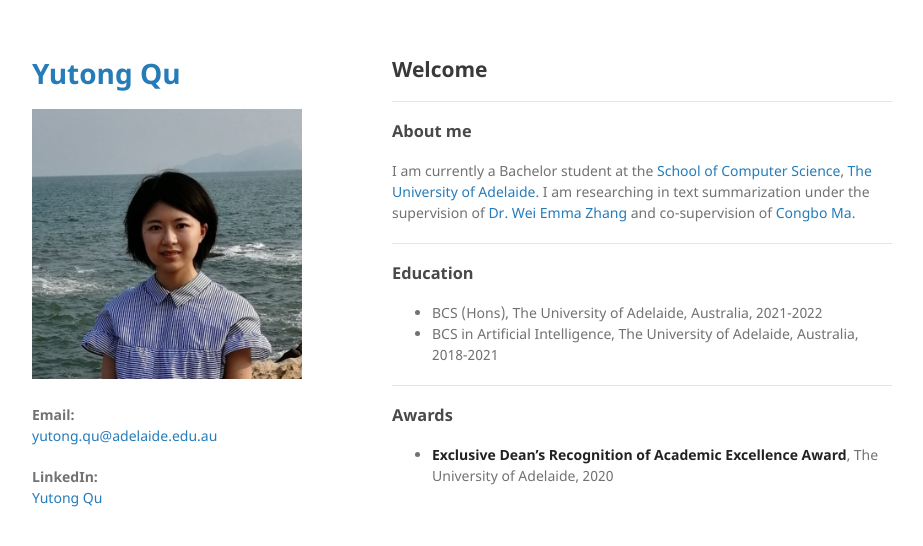
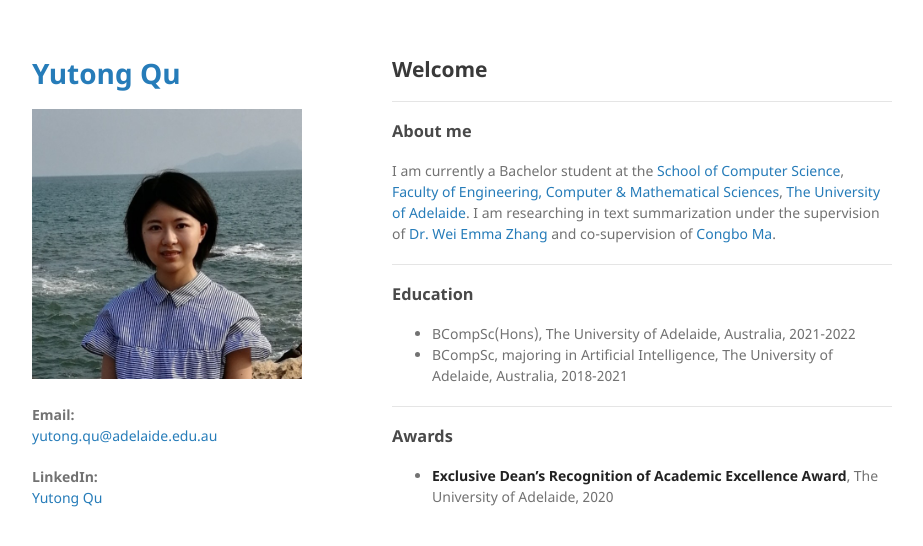
Before and after one commit to yutongqu/yutongqu.github.io, a Jekyll site: the page built from index.md, in a window 1280 px wide. Shown: the top 546 px of the page, without its empty margins (178-1101 px from the left). Built offline with Jekyll 4.4.1, drawn with Linux system fonts in a browser that asks for light colours; our own code applies the rules of GitHub Pages for plain Markdown files; the repository's description, which GitHub fills in, is left out.

Commit message:
Update index.md

```diff
--- a/index.md
+++ b/index.md
@@ -4,14 +4,14 @@
 
 ### About me
 
-I am currently a Bachelor student at the [School of Computer Science](https://ecms.adelaide.edu.au/computer-science/), [The University of Adelaide](https://adelaide.edu.au/). I am researching in text summarization under the supervision of [Dr. Wei Emma Zhang](http://weiemmazhang.me/) and co-supervision of [Congbo Ma](https://dblp.org/pid/204/8300.html).
+I am currently a Bachelor student at the [School of Computer Science](https://ecms.adelaide.edu.au/computer-science/), [Faculty of Engineering, Computer & Mathematical Sciences](https://ecms.adelaide.edu.au/), [The University of Adelaide](https://adelaide.edu.au/). I am researching in text summarization under the supervision of [Dr. Wei Emma Zhang](http://weiemmazhang.me/) and co-supervision of [Congbo Ma](https://dblp.org/pid/204/8300.html).
 
 ---
 
 ### Education
 
-- BCS (Hons), The University of Adelaide, Australia, 2021-2022
-- BCS in Artificial Intelligence, The University of Adelaide, Australia, 2018-2021
+- BCompSc(Hons), The University of Adelaide, Australia, 2021-2022
+- BCompSc, majoring in Artificial Intelligence, The University of Adelaide, Australia, 2018-2021
 
 ---
 
```
